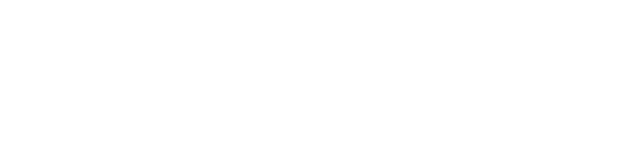
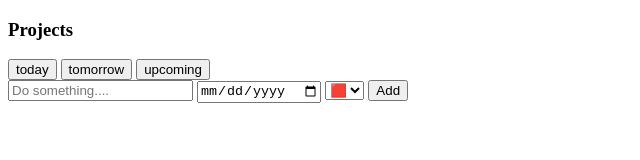
Before and after one commit to Thepralad/todoList-JS, a website built with webpack: page src/index.html in a window 1280 px wide. Shown: the whole page, without its empty margins (0-640 px from the left). Built offline with nearby package versions, Linux system fonts and the light colour scheme.

Commit message:
feat: Added basic form for task imput

```diff
--- a/src/index.html
+++ b/src/index.html
@@ -6,6 +6,21 @@
     <title>Document</title>
 </head>
 <body>
-
+    <div>
+        <h3>Projects</h3>
+        <button class="project">today</button>
+        <button class="project">tomorrow</button>
+        <button class="project">upcoming</button>
+    </div>
+    <form>
+        <input type="text" placeholder="Do something...." id="title">
+        <input type="date" id="date">
+        <select id="priority" >
+            <option value="high">🟥</option>
+            <option value="mid">🟨</option>
+            <option value="low">🟩</option>
+        </select>
+        <button type="submit" id="submit">Add</button>
+    </form>
 </body>
 </html>
```
